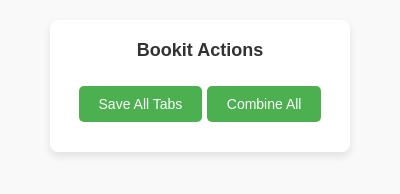
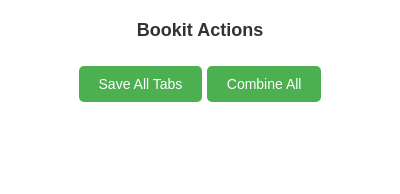
Before and after one commit to exekis/bookit, a browser extension: page popup.html in a window 400 px wide. Drawn offline with Linux system fonts and the light colour scheme.

Commit message:
fix popup styling (no rectangle around it anymore)

```diff
--- a/popup.html
+++ b/popup.html
@@ -15,22 +15,21 @@
 
     body {
       font-family: Arial, sans-serif;
-      background-color: #f9f9f9;
-      padding: 20px;
+      margin: 0;
+      padding: 0;
       display: flex;
       justify-content: center;
       align-items: center;
       width: 100%;
       height: 100%;
+      background-color: #ffffff;
+      box-sizing: border-box;
     }
 
     .popup-container {
       width: 100%;
       max-width: 300px;
-      background-color: white;
       padding: 20px;
-      border-radius: 8px;
-      box-shadow: 0 4px 8px rgba(0, 0, 0, 0.1);
       text-align: center;
     }
 
@@ -50,6 +49,7 @@
       border-radius: 5px;
       cursor: pointer;
       transition: background-color 0.3s ease;
+      outline: none;
     }
 
     button:hover {
```
